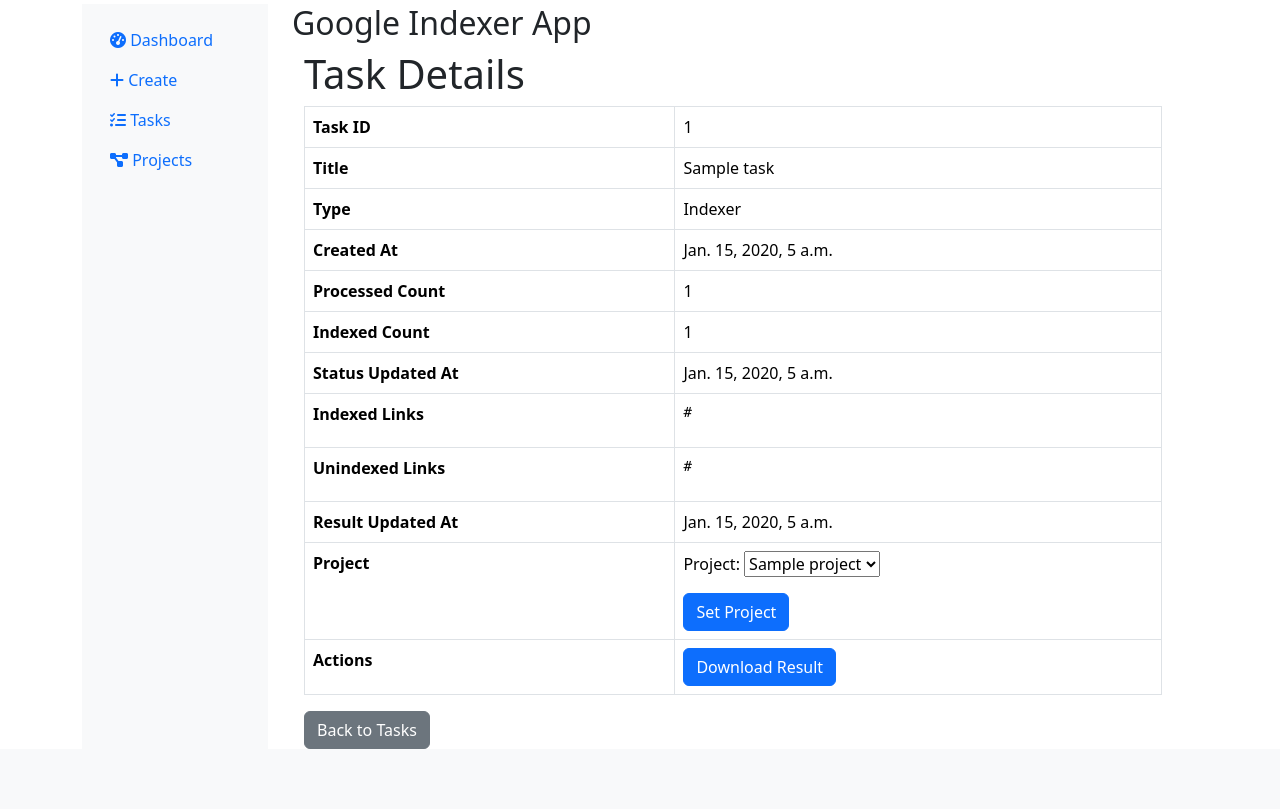
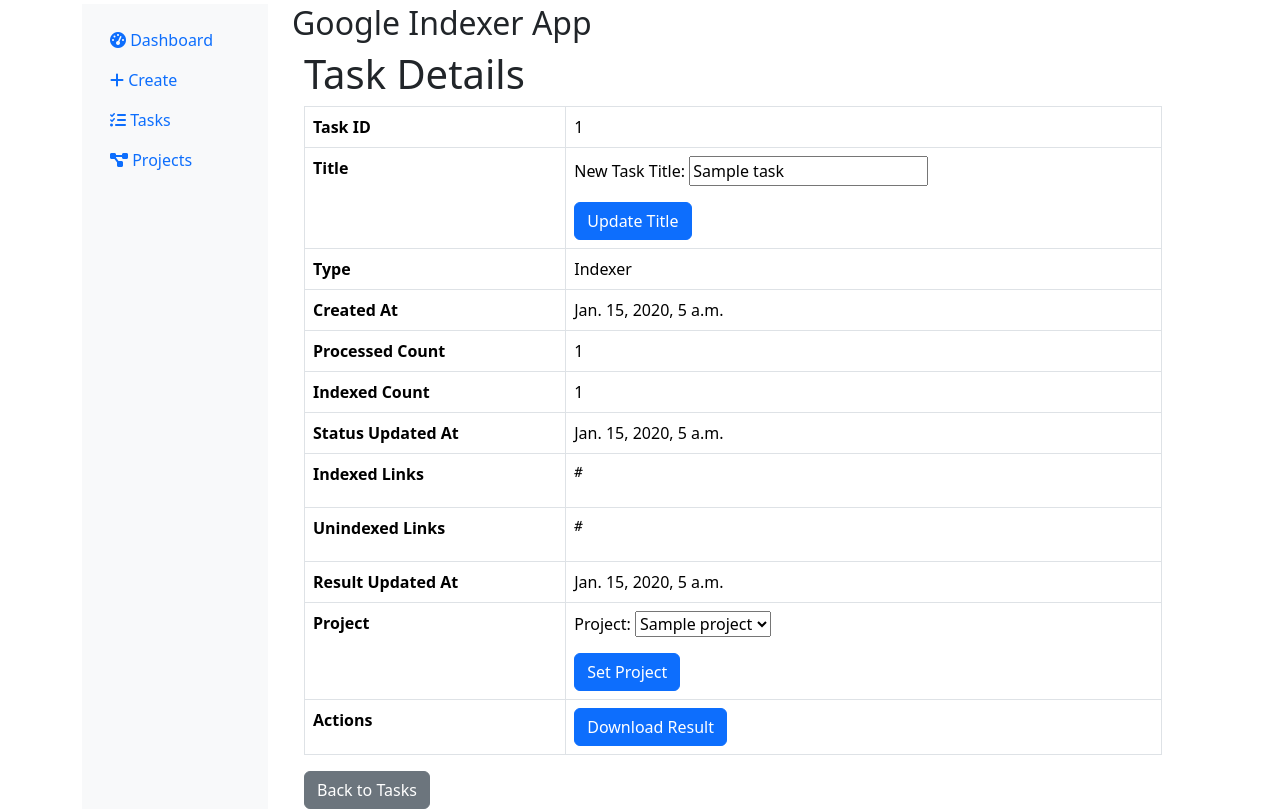
Before and after one commit to geopopos/custom_lander_v2, a Django app: page /google_indexer/task/1/ in a window 1280 px wide. Shown: the part 56-865 px from the top of the page. Before the commit the page ends 805 px from the top, so only its background shows below. Run offline with Django 4.2, Linux system fonts and the light colour scheme; a user stored in the database is signed in; tables that the repository leaves empty hold one stand-in row (values such as "Sample post"); parts of the project's set-up code (start-up, migrations or seed data) failed here and were passed over; some libraries are stand-ins or nearby versions.

Commit message:
added functionality to edit task titles

```diff
--- a/custom_lander_creator_v2/google_indexer/forms.py
+++ b/custom_lander_creator_v2/google_indexer/forms.py
@@ -4,6 +4,7 @@
 
 from .models import Project
 from .models import ProjectMembership
+from .models import Task
 
 
 class TaskForm(forms.Form):
@@ -53,3 +54,11 @@
         user = kwargs.pop("user")
         super().__init__(*args, **kwargs)
         self.fields["project"].queryset = Project.objects.filter(memberships__user=user)
+
+
+class EditTaskForm(forms.ModelForm):
+    class Meta:
+        # add a label to the task title field
+        labels = {"title": "New Task Title"}
+        model = Task
+        fields = ["title"]
--- a/custom_lander_creator_v2/google_indexer/views.py
+++ b/custom_lander_creator_v2/google_indexer/views.py
@@ -18,6 +18,7 @@
 from custom_lander_creator_v2.users.models import User
 
 from .forms import AddToProjectForm
+from .forms import EditTaskForm
 from .forms import ProjectForm
 from .forms import ProjectMembershipForm
 from .forms import TaskForm
@@ -208,14 +209,26 @@
         task = get_object_or_404(Task, task_id=task_id, user=request.user)
         initial_data = {"project": task.project} if task.project else {}
         form = AddToProjectForm(user=request.user, initial=initial_data)
+        task_edit_form = EditTaskForm(instance=task)
         return render(
             request,
             "google_indexer/task_detail.html",
-            {"task": task, "form": form},
+            {"task": task, "form": form, "task_edit_form": task_edit_form},
         )
 
     def post(self, request, task_id, *args, **kwargs):
         task = get_object_or_404(Task, task_id=task_id, user=request.user)
+
+        if "title" in request.POST:
+            # Handle the task title edit
+            form = EditTaskForm(request.POST, instance=task)
+            if form.is_valid():
+                form.save()
+                messages.success(request, "Task title updated successfully.")
+                return redirect("google_indexer:task_detail", task_id=task_id)
+
+            messages.error(request, "Failed to update task title.")
+            return redirect("google_indexer:task_detail", task_id=task_id)
 
         if "download_result" in request.POST:
             # Handle the task result download
--- a/custom_lander_creator_v2/templates/google_indexer/task_detail.html
+++ b/custom_lander_creator_v2/templates/google_indexer/task_detail.html
@@ -13,7 +13,13 @@
       </tr>
       <tr>
         <th>Title</th>
-        <td>{{ task.title }}</td>
+        <td>
+          <form method="post">
+            {% csrf_token %}
+            {{ task_edit_form.as_p }}
+            <button type="submit" class="btn btn-primary">Update Title</button>
+          </form>
+        </td>
       </tr>
       <tr>
         <th>Type</th>
```
